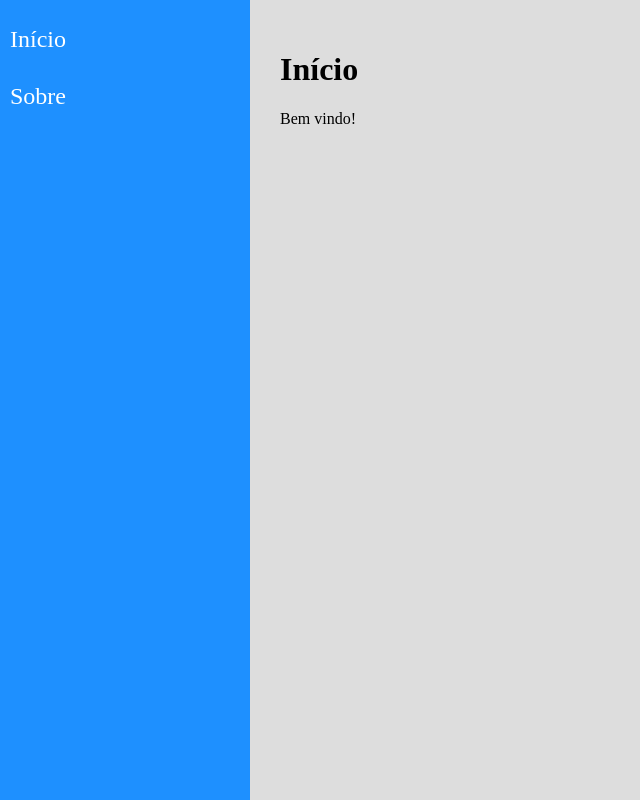
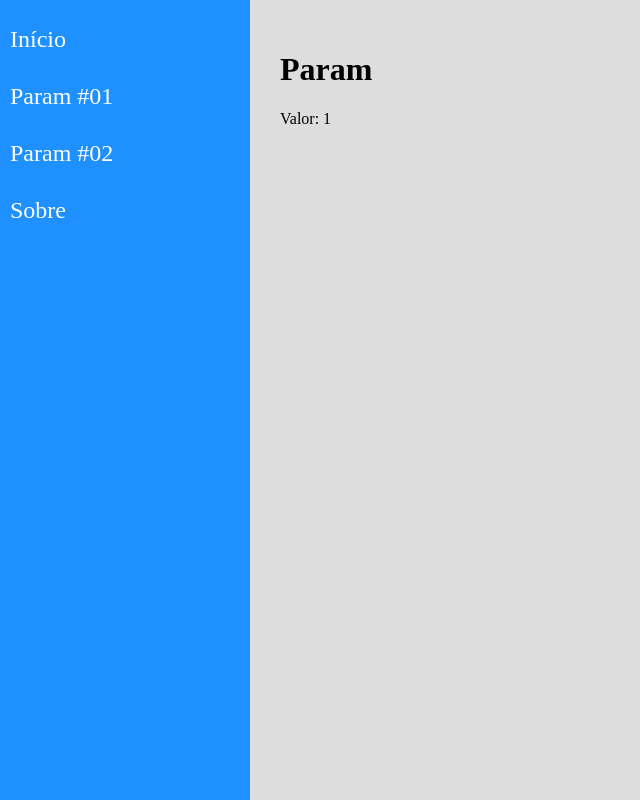
Before and after one commit to oliveiradiney/react-router, a React (Create React App) app: page /param/1 in a window 1280 px wide. Shown: the whole page, without its empty margins (0-640 px from the left). Built offline with nearby package versions, Linux system fonts and the light colour scheme.

Commit message:
Navegação com parâmetro

```diff
--- a/src/components/layout/Content.jsx
+++ b/src/components/layout/Content.jsx
@@ -4,6 +4,7 @@
 
 import About from '../../views/examples/About'
 import Home from '../../views/examples/Home'
+import Param from '../../views/examples/Param';
 
 const Content = props => (
     <main className="Content">
@@ -11,7 +12,9 @@
             <Route path='/about'>
                 <About />
             </Route>
-
+            <Route path='/param/:id'>
+                <Param />
+            </Route>
             <Route path='/'>
                 <Home />
             </Route>
--- a/src/components/layout/Menu.jsx
+++ b/src/components/layout/Menu.jsx
@@ -11,8 +11,13 @@
                     <Link to='/'>Início</Link>
                 </li>
                 <li>
+                    <Link to='/param/123'>Param #01</Link>
+                </li>
+                <li>
+                    <Link to='/param/12'>Param #02</Link>
+                </li>
+                <li>
                     <Link to='/about'>Sobre</Link>
-
                 </li>
             </ul>
         </nav>
--- a/src/views/examples/About.jsx
+++ b/src/views/examples/About.jsx
@@ -3,7 +3,7 @@
 const About = props => (
     <div className="About">
         <h1>Sobre</h1>
-        <p>o nosso sistema foi criado...</p>
+        <h2>o nosso sistema foi criado...</h2>
     </div>
 )
 
--- a/src/views/examples/Home.jsx
+++ b/src/views/examples/Home.jsx
@@ -3,7 +3,7 @@
 const Home = props => (
    <div className="Home">
       <h1>Início</h1>
-      <p>Bem vindo!</p>
+      <h2>Bem vindo!</h2>
    </div>
 )
 
--- /dev/null
+++ b/src/views/examples/Param.jsx
@@ -0,0 +1,15 @@
+import React from "react";
+
+import { useParams } from "react-router-dom";
+const Param = props => {
+   const { id } = useParams()
+   return(
+      <div className="Param">
+         <h1>Param</h1>
+         <p>Valor: {id}</p>
+      </div>
+   )
+
+}
+
+export default Param
```
